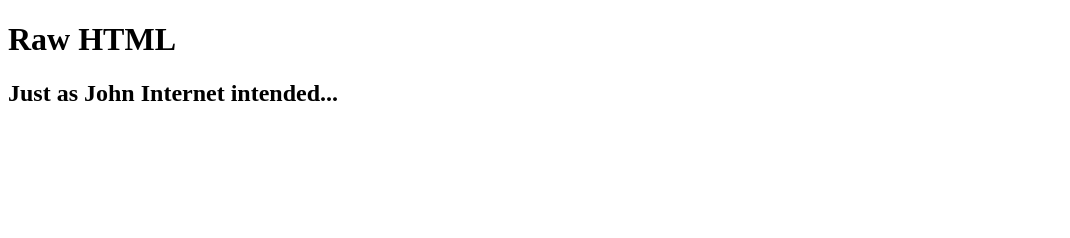
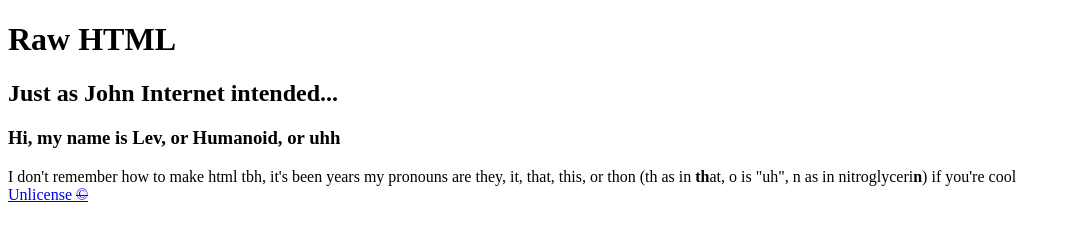
Before and after one commit to imthehumanoid/imthehumanoid, a plain HTML site: page index.html in a window 1280 px wide. Shown: the whole page, without its empty margins (0-1070 px from the left). Drawn offline with Linux system fonts and the light colour scheme.

Commit message:
Update index.html

```diff
--- a/index.html
+++ b/index.html
@@ -10,6 +10,11 @@
 <body>
   <h1>Raw HTML</h1>
   <h2>Just as John Internet intended...</h2>
+  <h3>Hi, my name is Lev, or Humanoid, or uhh</h3>
+  <p1>I don't remember how to make html tbh, it's been years</p1>
+  <p2>my pronouns are they, it, that, this, or thon (th as in <b>th</b>at, o is "uh", n as in nitroglyceri<b>n</b>) if you're cool</p2>
+
+  <footer><a href="https://unlicense.org/">Unlicense <del>&#169;</del></a></footer>
 </body>
 
 </html>
```
